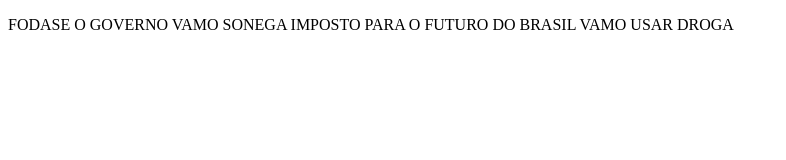
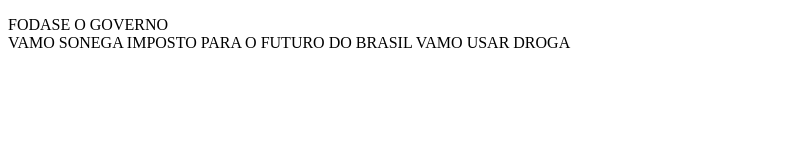
Before and after one commit to bolsonaro2018-fazoL/repositorioTeste, a plain HTML site: page index.html in a window 1280 px wide. Shown: the whole page, without its empty margins (0-786 px from the left). Drawn offline with Linux system fonts and the light colour scheme.

Commit message:
Update index.html

```diff
--- a/index.html
+++ b/index.html
@@ -9,7 +9,7 @@
 
 
     <p>
-            FODASE O GOVERNO
+            FODASE O GOVERNO <br>
             VAMO SONEGA IMPOSTO PARA O FUTURO DO BRASIL
             VAMO USAR DROGA
     </p>
```
